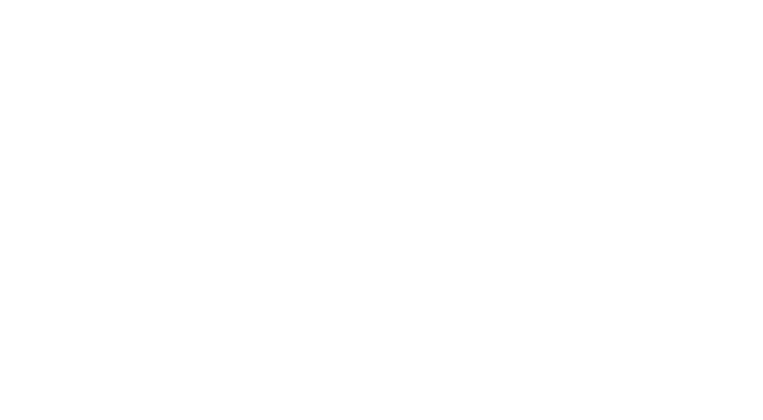
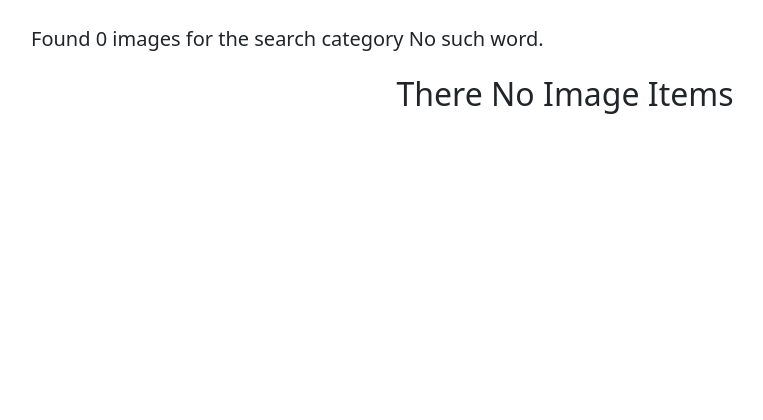
Before and after one commit to easthermutheumwengei/instagram-clone, a Django app: page /search/ in a window 1280 px wide. Before the commit the part shown is empty. Shown: the part 116-536 px from the top of the page, without its empty margins (63-826 px from the left). Run offline with Django 3.2, Linux system fonts and the light colour scheme; some libraries are stand-ins or nearby versions.

Commit message:
modify search bar

```diff
--- a/instagram/templates/search.html
+++ b/instagram/templates/search.html
@@ -1,10 +1,41 @@
-<!DOCTYPE html>
-<html lang="en">
-<head>
-    <meta charset="UTF-8">
-    <title>Title</title>
-</head>
-<body>
+{%extends 'base.html'%}
+{% block content %}
 
-</body>
-</html>
+<div class="container  gallery" id="galley">
+  <div class="container">
+
+    <div class="row mt-5">
+      {% if searched_category_images%}
+        <h5>Found {{searched_category_images|length }} of searched category {{message}}.</h5>
+      {% else %}
+        <h5> Found 0 images for the search category {{message}}.</h5>
+      {% endif %}
+
+    </div>
+
+
+
+      <div class="row mt-3">
+          {%for image_item in searched_category_images %}
+
+          <img src="{{image_item.image.url}}" class="card-img-top m-2" alt="image" style="height: 20rem; width: 25rem;"
+              data-bs-toggle="modal" data-bs-target="#imageEnlarge{{image_item.id}}">
+              <!-- <img src="{{image_item.image.url}}" style="background-color: blanchedalmond; height: 20rem;" alt=""> -->
+
+          {% include "gallery/modal.html" %}
+
+          {% empty %}
+          <div class="row">
+              <h2 class="text-center">There No Image Items</h2>
+          </div>
+
+          {%endfor%}
+      </div>
+  </div>
+
+
+
+
+</div>
+
+{% endblock %}
```
